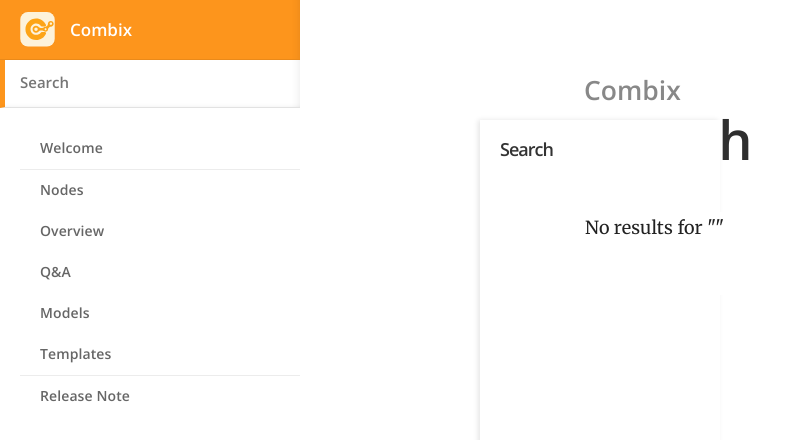
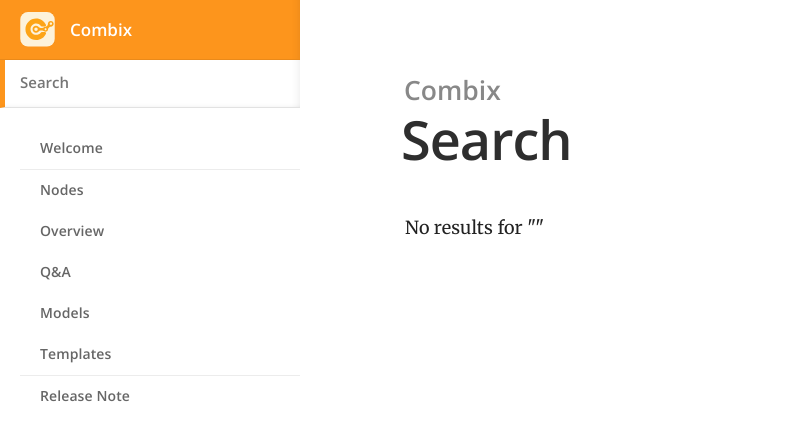
Before and after one commit to roryror/combix-doc, a Jekyll site: the page built from search.html, in a window 1280 px wide. Shown: the top 440 px of the page, without its empty margins (0-812 px from the left). Built offline with Jekyll 4.4.1, drawn with Linux system fonts in a browser that asks for light colours.

Commit message:
Update default.html

```diff
--- a/_layouts/default.html
+++ b/_layouts/default.html
@@ -94,19 +94,22 @@
         }
         .toc {
             margin-top: 120px; /* 设置页内目录位置低一些 */
-            width: 200px;
+            width: 20px; /* 初始宽度 */
             height: 720px;
             overflow-y: auto;
             padding: 20px;
             background-color: #fff;
             -ms-overflow-style: none;  /* 适用于 Internet Explorer 和 Edge */
             scrollbar-width: none;  /* 适用于 Firefox */
-            transition: transform 0.3s ease-in-out; /* 添加过渡效果 */
+            transition: transform 0.3s ease-in-out, width 0.3s ease-in-out, opacity 0.3s ease-in-out; /* 添加过渡效果 */
             transform: translateX(180px); /* 初始隐藏位置 */
             box-shadow: -2px 0 5px rgba(0, 0, 0, 0.1);
+            opacity: 0; /* 隐藏时字体透明 */
         }
         .toc:hover {
             transform: translateX(0); /* 悬停时展开 */
+            width: 200px; /* 悬停时宽度 */
+            opacity: 1; /* 悬停时字体可见 */
         }
         .toc ul {
             list-style: none;
```
